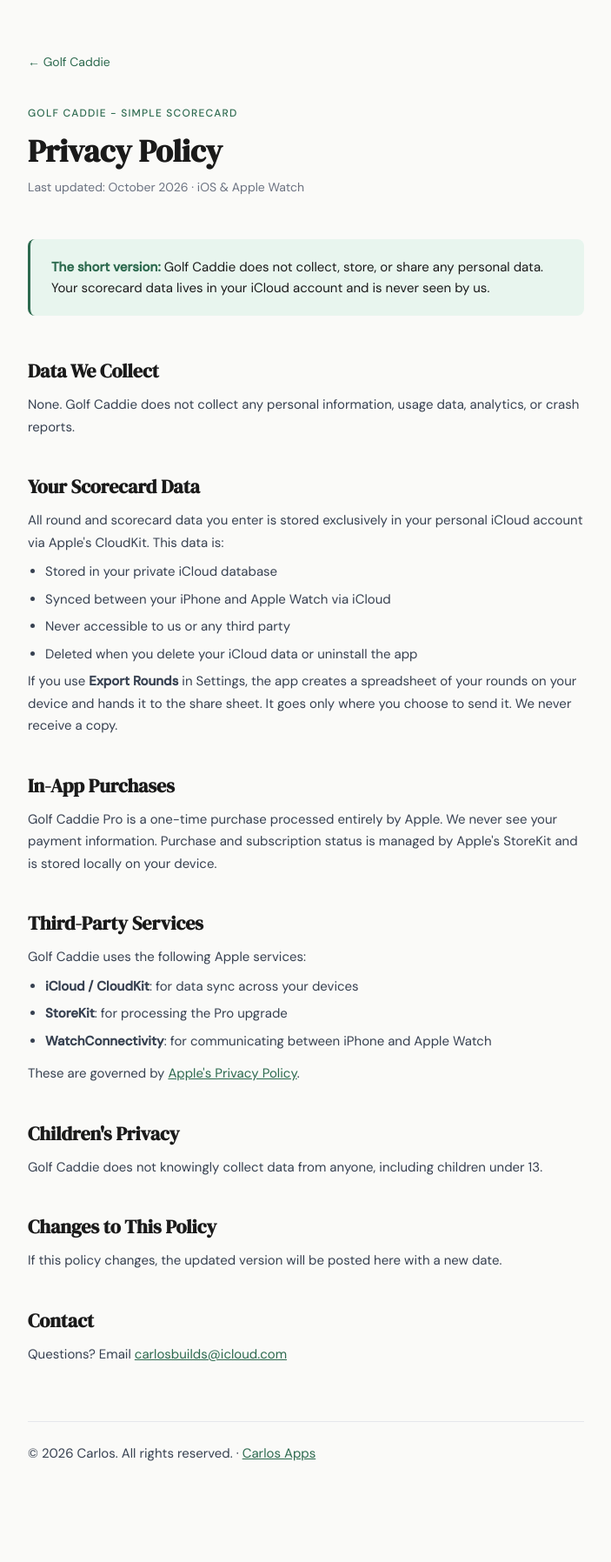
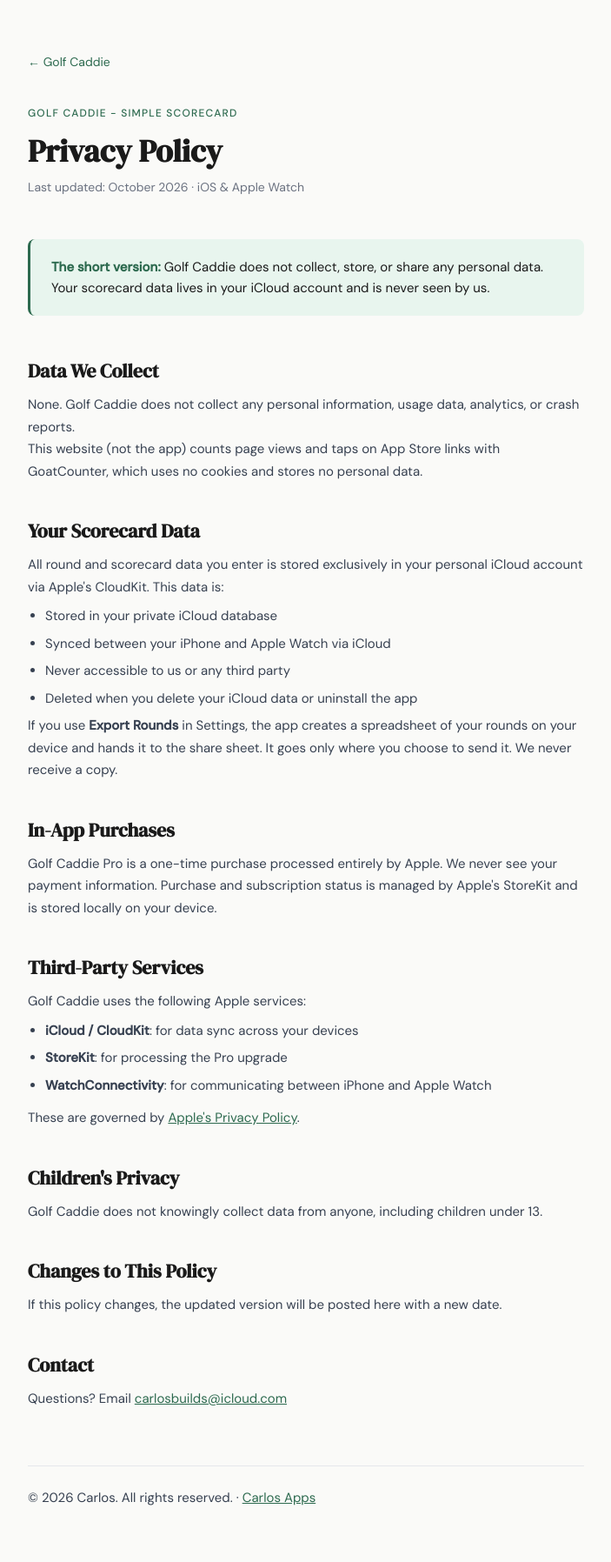
Before and after one commit to Carlos231/carlos231.github.io, a Jekyll site: the page built from apps/golf-caddie/privacy.html, in a window 1280 px wide. Shown: the whole page at 87% size, without its empty margins (288-991 px from the left). Built offline with Jekyll 4.4.1, drawn with Linux system fonts in a browser that asks for light colours; before the commit the page ends 1745 px from its top, so only the background shows below that; part of the change alters nothing that is shown.

Commit message:
Add goatcounter code

```diff
--- a/_config.yml
+++ b/_config.yml
@@ -13,7 +13,7 @@ plugins:
 # Privacy-friendly analytics (GoatCounter: no cookies). Leave empty to load nothing.
 # TODO(owner): sign up at https://www.goatcounter.com, then put your site code here
 # (the MYCODE part of MYCODE.goatcounter.com).
-goatcounter_code: ""
+goatcounter_code: "carlosapps"
 
 # jekyll-redirect-from: skip the redirects.json file (only GitHub's own tooling reads it).
 redirect_from:
```
